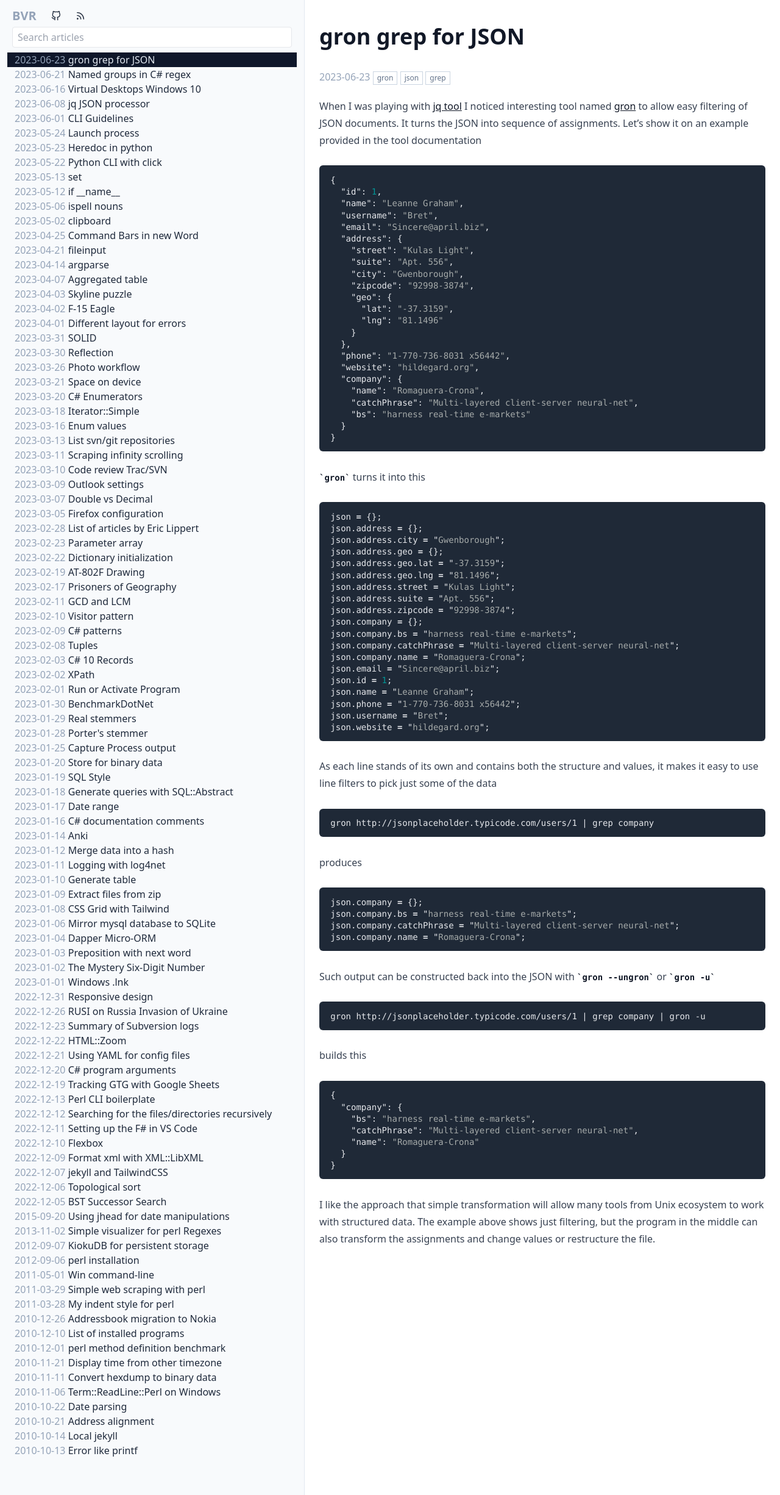
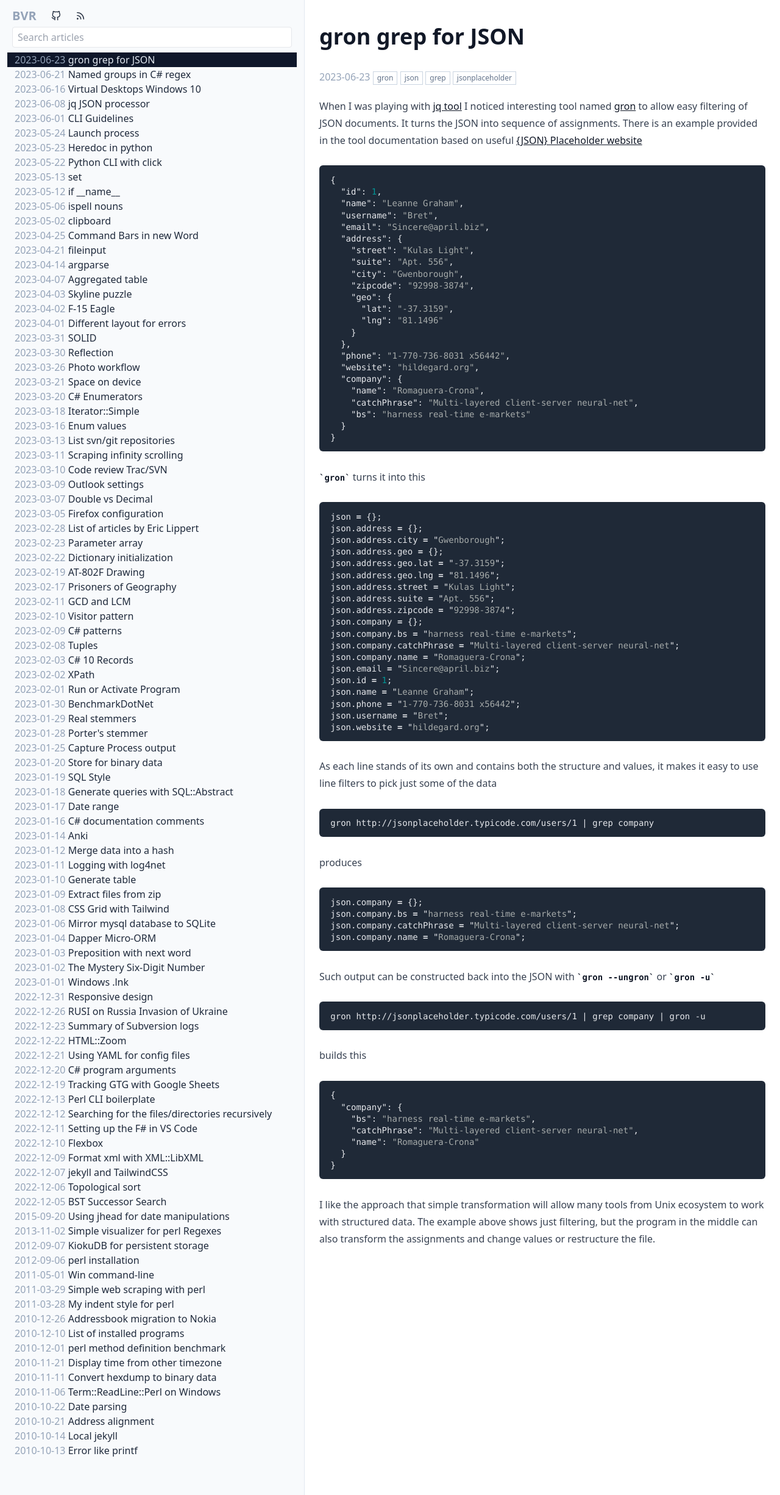
Before and after one commit to bvr/bvr.github.io, a Jekyll site: the page built from _posts/2023-06-23-gron.md, in a window 1280 px wide. Shown: the whole page at 61% size. Built offline with Jekyll 4.4.1, drawn with Linux system fonts in a browser that asks for light colours.

Commit message:
added link to json placeholder

````diff
--- a/_posts/2023-06-23-gron.md
+++ b/_posts/2023-06-23-gron.md
@@ -6,8 +6,9 @@ tags:
   - gron
   - json
   - grep
+  - jsonplaceholder
 ---
-When I was playing with [jq tool]({% post_url 2023-06-08-jq %}) I noticed interesting tool named [gron][1] to allow easy filtering of JSON documents. It turns the JSON into sequence of assignments. Let's show it on an example provided in the tool documentation
+When I was playing with [jq tool]({% post_url 2023-06-08-jq %}) I noticed interesting tool named [gron][1] to allow easy filtering of JSON documents. It turns the JSON into sequence of assignments. There is an example provided in the tool documentation based on useful [{JSON} Placeholder website][2]
 
 ```json
 {
````
Also changed, not shown: other parts of _posts/2023-06-23-gron.md (+1 -0 lines).
